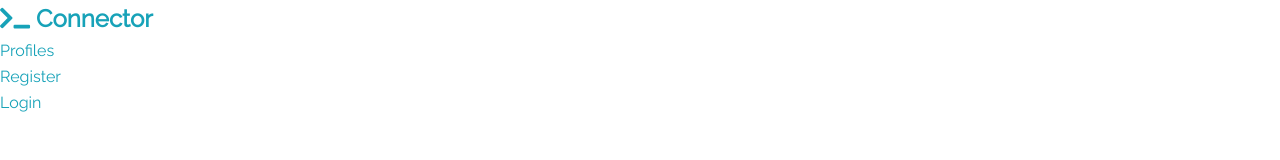
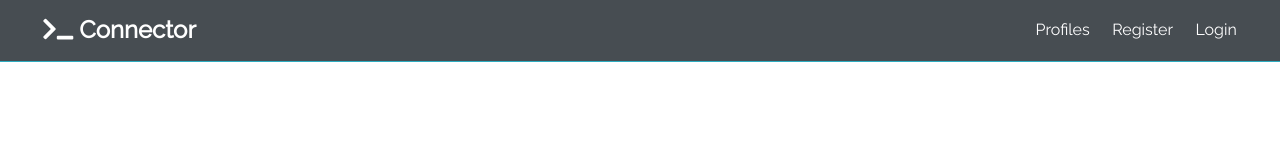
Before and after one commit to kshashwat007/Social-Network-UI, a plain HTML site: page index.html in a window 1280 px wide. Drawn offline with Linux system fonts and the light colour scheme.

Commit message:
added navbar with changing text color acc to background color

```diff
--- a/scss/config.scss
+++ b/scss/config.scss
@@ -3,4 +3,19 @@ $dark-color: #343a40;
 $light-color: #f4f4f4f4;
 $danger-color: #dc3545;
 $success-color: #28a745;
-$max-width: 1100px
+$max-width: 1100px;
+
+// Set Text color based on background
+@function set-text-color($color) {
+    @if (lightness($color) > 60) {
+      @return #333;
+    } @else {
+      @return #fff;
+    }
+  }
+
+  // Set background & text color
+  @mixin set-background($color) {
+    background-color: $color;
+    color: set-text-color($color);
+  }
--- a/scss/style.scss
+++ b/scss/style.scss
@@ -1,4 +1,5 @@
 @import "config";
+@import "utilities";
 
 *{
     box-sizing: border-box;
@@ -28,3 +29,28 @@ img{
 }
 
 //Nav Bar
+.navbar{
+    display: flex;
+    align-items: center;
+    justify-content: space-between;
+    padding: 0.7rem 2rem;
+    position: fixed;
+    z-index: 1;
+    width: 100%;
+    top: 0;
+    border-bottom: solid 1px $primary-color;
+    opacity: 0.9;
+    ul{
+        display: flex;
+    }
+
+    a{
+        color: white;
+        padding: 0.45rem;
+        margin: 0 0.25rem;
+
+        &:hover{
+            color: $primary-color;
+        }
+    }
+}
--- /dev/null
+++ b/scss/utilities.scss
@@ -0,0 +1,23 @@
+//Backgrounds
+.bg {
+    &-primary {
+      @include set-background($primary-color);
+    }
+    &-light {
+      @include set-background($light-color);
+      border: #ccc 1px solid;
+    }
+    &-dark {
+      @include set-background($dark-color);
+    }
+    &-success {
+      @include set-background($success-color);
+    }
+    &-danger {
+      @include set-background($danger-color);
+    }
+    &-white {
+      @include set-background(#fff);
+      border: #ccc 1px solid;
+    }
+  }
```
Also changed, not shown: index.html (+0 -1 lines), css/style.css, 1 other file.
